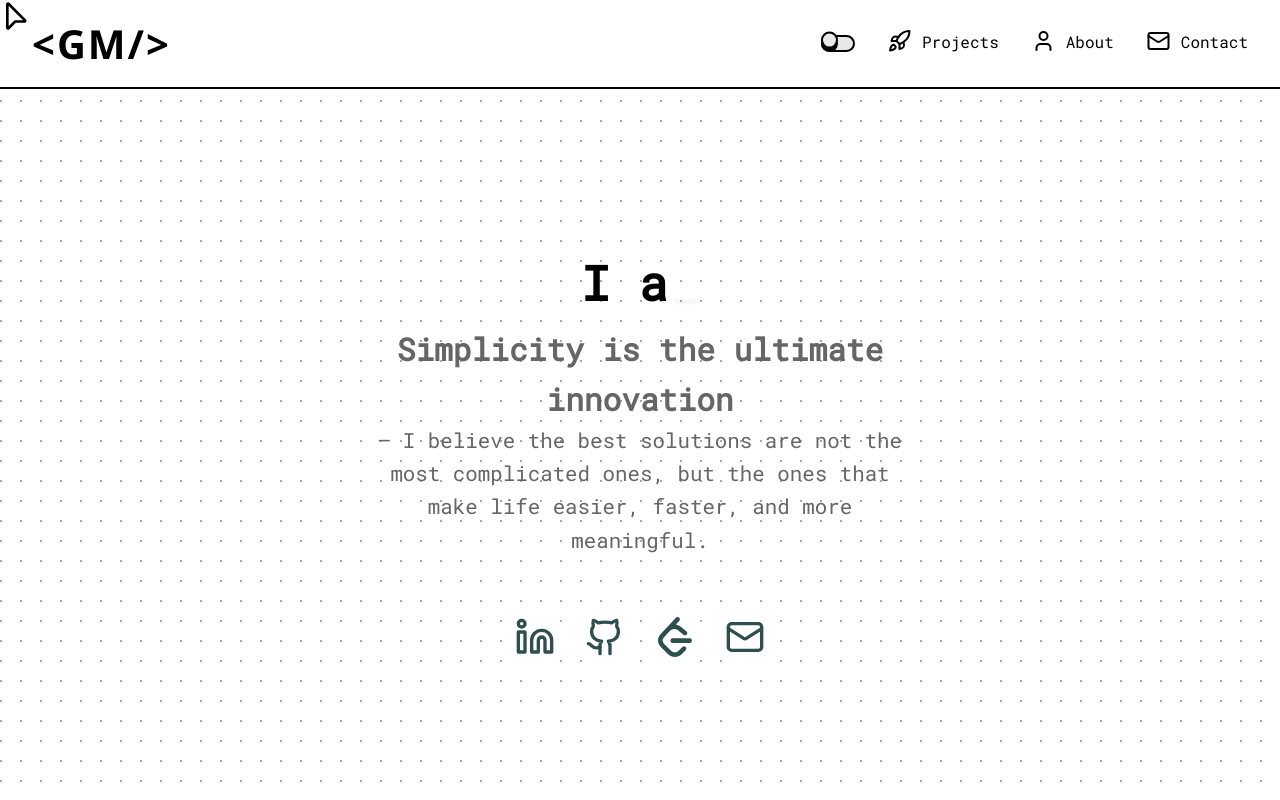
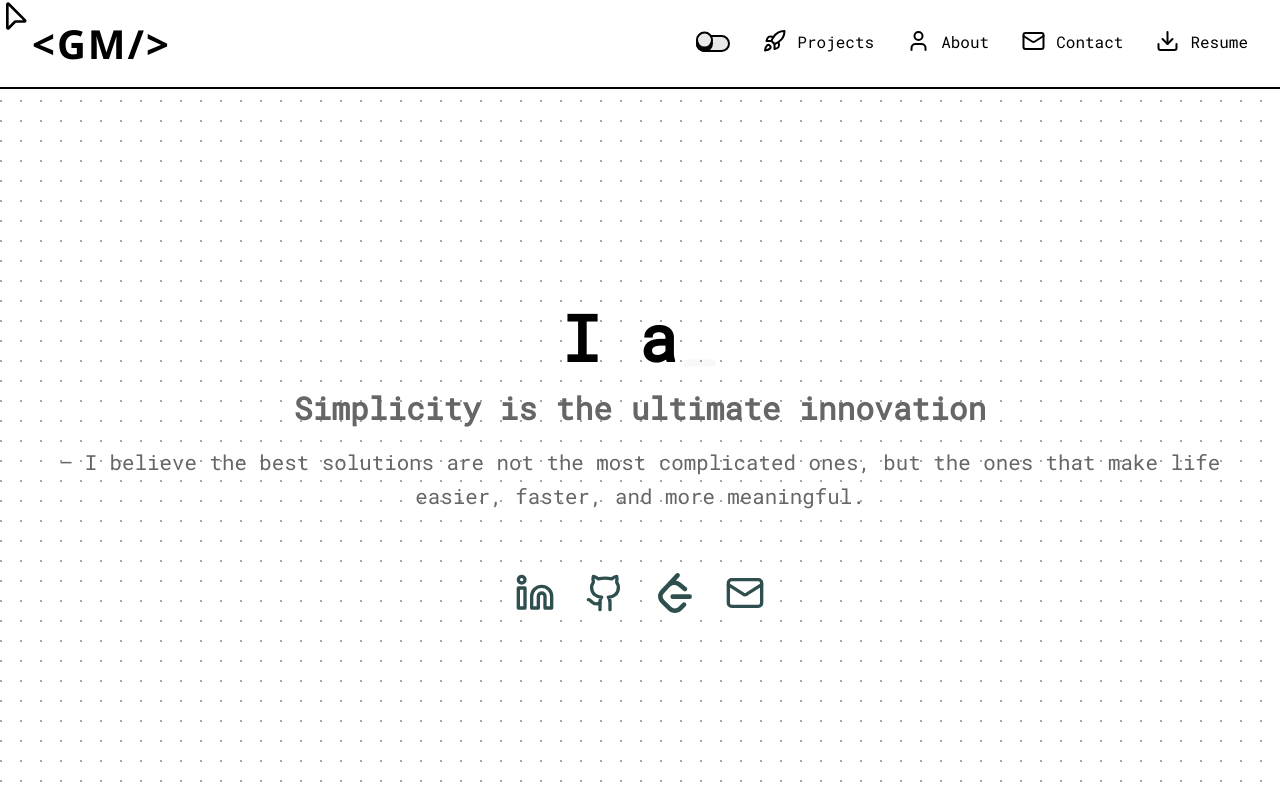
Before and after one commit to dragon-slayer99/mahesh.dev, a React (Vite) app: page / in a window 1280 px wide. Shown: the top 800 px of the page. Built offline with nearby package versions, Linux system fonts and the light colour scheme.

Commit message:
Implement code changes to enhance functionality and improve performance - Added resume option in the navbar

```diff
--- a/src/components/Herosetion/Content/Content.css
+++ b/src/components/Herosetion/Content/Content.css
@@ -17,7 +17,8 @@
 
 .hero-content {
     flex: 1;
-    width: 550px;
+    /* width: 550px; */
+    width: fit-content;
 }
 
 .hero-title {
@@ -41,6 +42,8 @@ p {
 
 .hero-subtitle h1{
     opacity: 0;
+    line-height: 1.2;
+    margin-bottom: 20px;
     animation: fadeUp 0.8s ease forwards;
     animation-delay: 0.2s;
 }
@@ -66,7 +69,7 @@ p {
 }
 
 .type-text {
-    font-size: 3em;
+    font-size: 4em;
     margin: 20px 0px 10px 0px;
     text-align: center;
 }
--- a/src/components/Herosetion/NavBar/Navbar.jsx
+++ b/src/components/Herosetion/NavBar/Navbar.jsx
@@ -1,17 +1,18 @@
 
 
 import React, { useState, useEffect } from 'react';
+import { Rocket, Mail, User, Download } from 'lucide-react';
+
 import './Navbar.css';
-import { Rocket, Mail, User } from 'lucide-react';
-
 import Switch from './Switch/Switch';
+import RESUME from '../../../assets/MAHESH_GUDOORU.pdf';
 
 
 export default function Navbar() {
     const [isMenuOpen, setIsMenuOpen] = useState(false);
     const [activeSection, setActiveSection] = useState('');
 
-    const sections = ['projects', 'about', 'contact'];
+    const sections = ['projects', 'about', 'contact', 'resume'];
 
 
     const toggleMenu = () => {
@@ -78,6 +79,17 @@ export default function Navbar() {
                                 <Mail /> Contact
                             </a>
                         </li>
+                        <li className="nav-item">
+                            <a
+                                href={RESUME}
+                                target='_blank'
+                                rel="noopener noreferrer"
+                                className={`nav-link ${activeSection === 'resume' ? 'active' : ''}`}
+                                onClick={() => setIsMenuOpen(false)}
+                            >
+                                <Download/> Resume
+                            </a>
+                        </li>
                     </ul>
 
                     <button
--- a/src/components/about/Eduaction.jsx
+++ b/src/components/about/Eduaction.jsx
@@ -98,7 +98,7 @@ export default function Education() {
                 initial={{ opacity: 0, y: 80 }}
                 whileInView={{ opacity: 1, y: 0 }}
                 transition={{ duration: 1, ease: "easeOut" }}
-                viewport={{ once: true, amount: 0.5 }}
+                viewport={{ once: true, amount: 0.3 }}
             >
                 <div className="experience-card">
                     {/* Header */}
```
Also changed, not shown: 1 other file (tests, documents, lock files or other folders).
